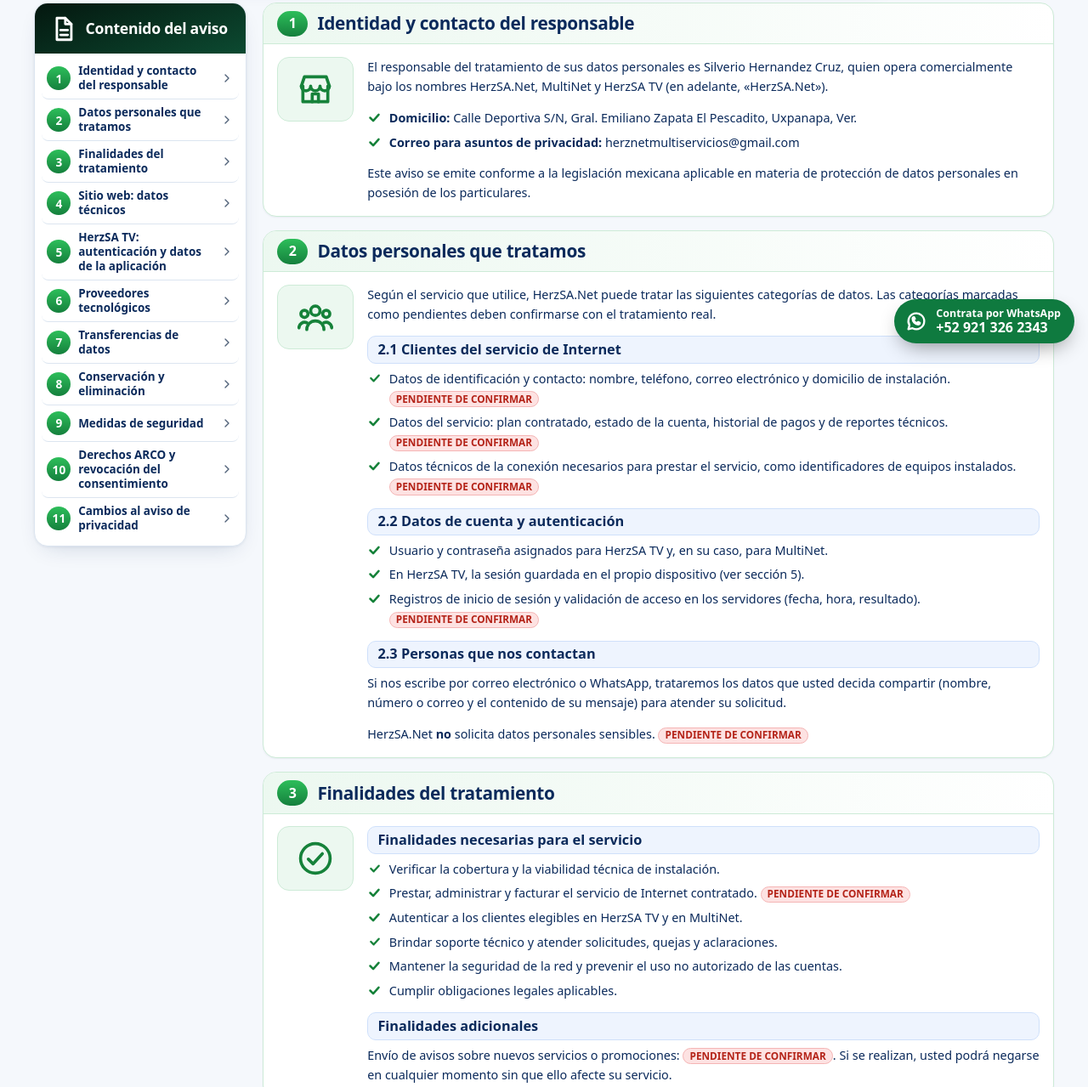
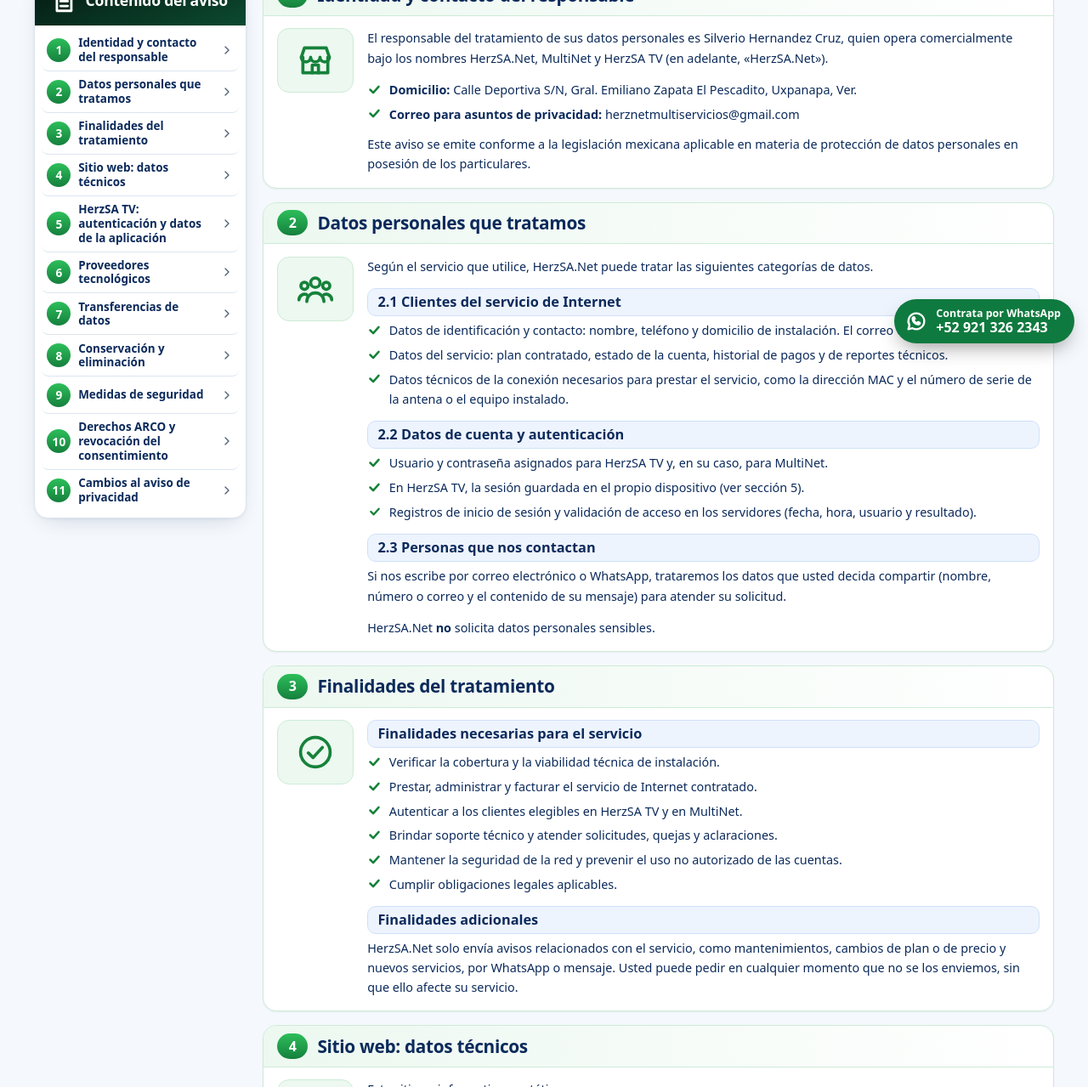
Before and after one commit to herzSA-Net/herzsa-net.github.io, a plain HTML site: page privacidad/index.html in a window 1280 px wide. Shown: the part 380-1659 px from the top of the page at 85% size. Drawn offline with Linux system fonts and the light colour scheme.

Commit message:
Completar aviso de privacidad y términos; quitar aviso de borrador
Co-Authored-By: Claude Opus 5.5 <noreply@anthropic.com>

```diff
--- a/assets/css/styles.css
+++ b/assets/css/styles.css
@@ -1834,3 +1834,4 @@ kbd { font: 700 .82em var(--font); padding: .1em .45em; border: 1px solid var(--
 .wa-float__num { font-size: 1rem; font-weight: 800; white-space: nowrap; }
 .site-footer { padding-bottom: 5.5rem; }
 @media (prefers-reduced-motion: reduce) { .wa-float, .nav-toggle svg { transition: none; } }
+.lg-hero__date { margin-top: .5rem; font-size: .9rem; font-weight: 600; opacity: .95; }
--- a/assets/js/config.js
+++ b/assets/js/config.js
@@ -33,8 +33,8 @@ export const config = {
     ownerName: "Silverio Hernandez Cruz",
     ownerAddress: "Calle Deportiva S/N, Gral. Emiliano Zapata El Pescadito, Uxpanapa, Ver.",
     privacyEmail: "herznetmultiservicios@gmail.com",
-    approved: false,        // Cambiar a true SOLO tras revisión legal
-    lastUpdated: null,      // Ej. "1 de diciembre de 2026" una vez aprobados
+    approved: true,         // Textos aprobados por el responsable (24-nov-2026); se recomienda revisión legal
+    lastUpdated: "24 de noviembre de 2026",
   },
 
   // --- Contacto ------------------------------------------------------
--- a/privacidad/index.html
+++ b/privacidad/index.html
@@ -64,6 +64,7 @@
       <span class="svc-badge"><svg class="" viewBox="0 0 24 24" fill="none" stroke="currentColor" stroke-width="2" stroke-linecap="round" stroke-linejoin="round" aria-hidden="true" focusable="false"><path d="M12 3v18M7 21h10M5 7h14"/><path d="M5 7l-3 6a3 3 0 0 0 6 0zM19 7l-3 6a3 3 0 0 0 6 0z"/></svg>Legal</span>
       <h1 id="lg-title">Aviso de <span>privacidad</span></h1>
       <p>Aplica al sitio web de HerzSA.Net, al servicio MultiNet y a la aplicación HerzSA TV.</p>
+      <p class="lg-hero__date">Última actualización: <span data-cfg="legal.lastUpdated">24 de noviembre de 2026</span></p>
     </div>
   </section>
 
@@ -117,22 +118,22 @@
           <div class="lg-sec__body">
             <span class="lg-sec__ico"><svg class="" viewBox="0 0 24 24" fill="none" stroke="currentColor" stroke-width="2" stroke-linecap="round" stroke-linejoin="round" aria-hidden="true" focusable="false"><circle cx="12" cy="8" r="3"/><circle cx="5" cy="10" r="2.3"/><circle cx="19" cy="10" r="2.3"/><path d="M6.5 20a5.5 5.5 0 0 1 11 0"/><path d="M1.5 19a3.6 3.6 0 0 1 5-3.3M22.5 19a3.6 3.6 0 0 0-5-3.3"/></svg></span>
             <div class="lg-sec__text">
-<p>Según el servicio que utilice, HerzSA.Net puede tratar las siguientes categorías de datos. Las categorías marcadas como pendientes deben confirmarse con el tratamiento real.</p>
+<p>Según el servicio que utilice, HerzSA.Net puede tratar las siguientes categorías de datos.</p>
       <h3>2.1 Clientes del servicio de Internet</h3>
       <ul>
-        <li>Datos de identificación y contacto: nombre, teléfono, correo electrónico y domicilio de instalación. <span class="pending">PENDIENTE DE CONFIRMAR</span></li>
-        <li>Datos del servicio: plan contratado, estado de la cuenta, historial de pagos y de reportes técnicos. <span class="pending">PENDIENTE DE CONFIRMAR</span></li>
-        <li>Datos técnicos de la conexión necesarios para prestar el servicio, como identificadores de equipos instalados. <span class="pending">PENDIENTE DE CONFIRMAR</span></li>
+        <li>Datos de identificación y contacto: nombre, teléfono y domicilio de instalación. El correo electrónico es opcional.</li>
+        <li>Datos del servicio: plan contratado, estado de la cuenta, historial de pagos y de reportes técnicos.</li>
+        <li>Datos técnicos de la conexión necesarios para prestar el servicio, como la dirección MAC y el número de serie de la antena o el equipo instalado.</li>
       </ul>
       <h3>2.2 Datos de cuenta y autenticación</h3>
       <ul>
         <li>Usuario y contraseña asignados para HerzSA TV y, en su caso, para MultiNet.</li>
         <li>En HerzSA TV, la sesión guardada en el propio dispositivo (ver sección 5).</li>
-        <li>Registros de inicio de sesión y validación de acceso en los servidores (fecha, hora, resultado). <span class="pending">PENDIENTE DE CONFIRMAR</span></li>
+        <li>Registros de inicio de sesión y validación de acceso en los servidores (fecha, hora, usuario y resultado).</li>
       </ul>
       <h3>2.3 Personas que nos contactan</h3>
       <p>Si nos escribe por correo electrónico o WhatsApp, trataremos los datos que usted decida compartir (nombre, número o correo y el contenido de su mensaje) para atender su solicitud.</p>
-      <p>HerzSA.Net <strong>no</strong> solicita datos personales sensibles. <span class="pending">PENDIENTE DE CONFIRMAR</span></p>
+      <p>HerzSA.Net <strong>no</strong> solicita datos personales sensibles.</p>
             </div>
           </div>
         </section>
@@ -144,14 +145,14 @@
 <h3>Finalidades necesarias para el servicio</h3>
       <ul>
         <li>Verificar la cobertura y la viabilidad técnica de instalación.</li>
-        <li>Prestar, administrar y facturar el servicio de Internet contratado. <span class="pending">PENDIENTE DE CONFIRMAR</span></li>
+        <li>Prestar, administrar y facturar el servicio de Internet contratado.</li>
         <li>Autenticar a los clientes elegibles en HerzSA TV y en MultiNet.</li>
         <li>Brindar soporte técnico y atender solicitudes, quejas y aclaraciones.</li>
         <li>Mantener la seguridad de la red y prevenir el uso no autorizado de las cuentas.</li>
         <li>Cumplir obligaciones legales aplicables.</li>
       </ul>
       <h3>Finalidades adicionales</h3>
-      <p>Envío de avisos sobre nuevos servicios o promociones: <span class="pending">PENDIENTE DE CONFIRMAR</span>. Si se realizan, usted podrá negarse en cualquier momento sin que ello afecte su servicio.</p>
+      <p>HerzSA.Net solo envía avisos relacionados con el servicio, como mantenimientos, cambios de plan o de precio y nuevos servicios, por WhatsApp o mensaje. Usted puede pedir en cualquier momento que no se los enviemos, sin que ello afecte su servicio.</p>
             </div>
           </div>
         </section>
@@ -185,11 +186,11 @@
         <li>Se borran del dispositivo cuando el usuario elige <strong>Cerrar sesión</strong> en <strong>Mi cuenta</strong>.</li>
         <li>Nunca se solicitan ni se reciben a través de este sitio web.</li>
       </ul>
-      <p>Cifrado de la conexión entre la aplicación y el servidor de televisión: <span class="pending">PENDIENTE DE CONFIRMAR</span></p>
+      <p>Dentro de la red de HerzSA.Net y de las redes aliadas MultiNet, la conexión entre la aplicación y el servidor de televisión <strong>no va cifrada</strong> (HTTP). Por eso la aplicación solo funciona dentro de estas redes y no a través de Internet abierto. Le recomendamos no usar la misma contraseña de HerzSA TV en otros servicios.</p>
       <h3>5.2 Datos guardados en el dispositivo</h3>
       <p>Además de la sesión, la aplicación guarda en el propio dispositivo preferencias de uso, como los favoritos, la posición de reproducción y el formato de pantalla elegido. Estos datos permanecen en el dispositivo.</p>
       <h3>5.3 Datos técnicos y de diagnóstico</h3>
-      <p>Al usar la aplicación, el dispositivo se comunica con servidores de HerzSA.Net para validar la cuenta, obtener la lista de canales y contenidos, reproducirlos, descargar ajustes de pantalla y, en Android y Windows, buscar e instalar actualizaciones. Como en cualquier conexión a Internet, esos servidores reciben datos técnicos como la dirección IP y la fecha y hora de cada solicitud. Registros que conservan los servidores y su plazo: <span class="pending">PENDIENTE DE CONFIRMAR</span></p>
+      <p>Al usar la aplicación, el dispositivo se comunica con servidores de HerzSA.Net para validar la cuenta, obtener la lista de canales y contenidos, reproducirlos, descargar ajustes de pantalla y, en Android y Windows, buscar e instalar actualizaciones. Como en cualquier conexión a Internet, esos servidores reciben datos técnicos como la dirección IP y la fecha y hora de cada solicitud. Estos registros se conservan durante 6 meses.</p>
       <h3>5.4 Datos de cuentas de terceros</h3>
       <p>HerzSA TV <strong>no</strong> solicita datos de cuentas de Google, Microsoft o Roku. En Roku no utiliza la función para compartir datos de la cuenta con la aplicación (<code>getUserData</code>).</p>
       <p>El uso de su dispositivo y de sus cuentas en Android, Windows o Roku se rige además por las políticas de privacidad de sus fabricantes, que son independientes de HerzSA.Net.</p>
@@ -207,9 +208,9 @@
       <ul>
         <li><strong>GitHub, Inc.</strong> — alojamiento del sitio web.</li>
         <li><strong>Roku, Inc.</strong> — plataforma en la que se ejecuta la versión para Roku de HerzSA TV. HerzSA TV no le transfiere datos de sus clientes.</li>
-        <li>Proveedor de alojamiento de los servidores del servicio de televisión: <span class="pending">PENDIENTE DE CONFIRMAR</span></li>
-        <li>Plataforma de gestión del servicio de televisión (panel de tipo Xtream Codes): <span class="pending">PENDIENTE DE CONFIRMAR</span></li>
-        <li>Otros proveedores (facturación, mensajería, correo): <span class="pending">PENDIENTE DE CONFIRMAR</span></li>
+        <li>Servidores del servicio de televisión: servidor propio de HerzSA.Net.</li>
+        <li>Plataforma de gestión del servicio de televisión (panel de tipo Xtream Codes): panel propio de HerzSA.Net.</li>
+        <li><strong>WhatsApp (Meta Platforms, Inc.)</strong> y <strong>Gmail (Google LLC)</strong> — comunicación con clientes y atención de soporte.</li>
       </ul>
             </div>
           </div>
@@ -220,8 +221,7 @@
             <span class="lg-sec__ico"><svg class="" viewBox="0 0 24 24" fill="none" stroke="currentColor" stroke-width="2" stroke-linecap="round" stroke-linejoin="round" aria-hidden="true" focusable="false"><path d="M4 8h14l-3.5-3.5M20 16H6l3.5 3.5"/></svg></span>
             <div class="lg-sec__text">
 <p>HerzSA.Net no vende sus datos personales. Las transferencias que, en su caso, se realicen sin requerir su consentimiento serán las permitidas por la ley, como las requeridas por autoridades competentes.</p>
-      <p>En el caso de MultiNet, para validar el acceso de un cliente en una red aliada puede ser necesario que la red aliada y la red de origen intercambien el dato mínimo de autenticación. Alcance exacto de este intercambio: <span class="pending">PENDIENTE DE CONFIRMAR</span></p>
-      <p>Otras transferencias: <span class="pending">PENDIENTE DE CONFIRMAR</span></p>
+      <p>En el caso de MultiNet, para validar el acceso de un cliente en una red aliada puede ser necesario que la red aliada y la red de origen intercambien el dato mínimo de autenticación. Las redes aliadas solo validan el usuario y la contraseña de acceso; no reciben otros datos personales del cliente.</p>
             </div>
           </div>
         </section>
@@ -232,9 +232,9 @@
             <div class="lg-sec__text">
 <p>Los datos se conservan solo durante el tiempo necesario para cumplir las finalidades descritas y las obligaciones legales aplicables. Al terminar ese plazo se eliminan o se anonimizan.</p>
       <ul>
-        <li>Datos de clientes tras la terminación del servicio: <span class="pending">PENDIENTE DE CONFIRMAR</span></li>
-        <li>Registros técnicos de acceso a HerzSA TV: <span class="pending">PENDIENTE DE CONFIRMAR</span></li>
-        <li>Mensajes de soporte: <span class="pending">PENDIENTE DE CONFIRMAR</span></li>
+        <li>Datos de clientes tras la terminación del servicio: 1 año.</li>
+        <li>Registros técnicos de acceso a HerzSA TV: 6 meses.</li>
+        <li>Mensajes de soporte: 1 año.</li>
       </ul>
       <p>Para solicitar la eliminación de su cuenta de HerzSA TV y de los datos asociados, escriba al correo de privacidad indicado en la sección 1.</p>
             </div>
@@ -250,7 +250,7 @@
         <li>Conexión cifrada HTTPS en este sitio web.</li>
         <li>Entrega privada de credenciales a cada cliente y acceso restringido a los sistemas de administración.</li>
         <li>Contraseña de HerzSA TV guardada cifrada en el dispositivo y borrada al cerrar sesión.</li>
-        <li>Medidas adicionales en servidores y aplicación: <span class="pending">PENDIENTE DE CONFIRMAR</span></li>
+        <li>Acceso restringido a los servidores y protección con contraseñas.</li>
       </ul>
       <p>Ningún sistema es completamente infalible. Le pedimos no compartir sus credenciales y avisarnos de inmediato si sospecha un uso no autorizado de su cuenta.</p>
             </div>
```
Also changed, not shown: herzsa-tv/privacidad/index.html (+3 -3 lines), herzsa-tv/terminos/index.html (+2 -2 lines), terminos/index.html (+3 -2 lines).
